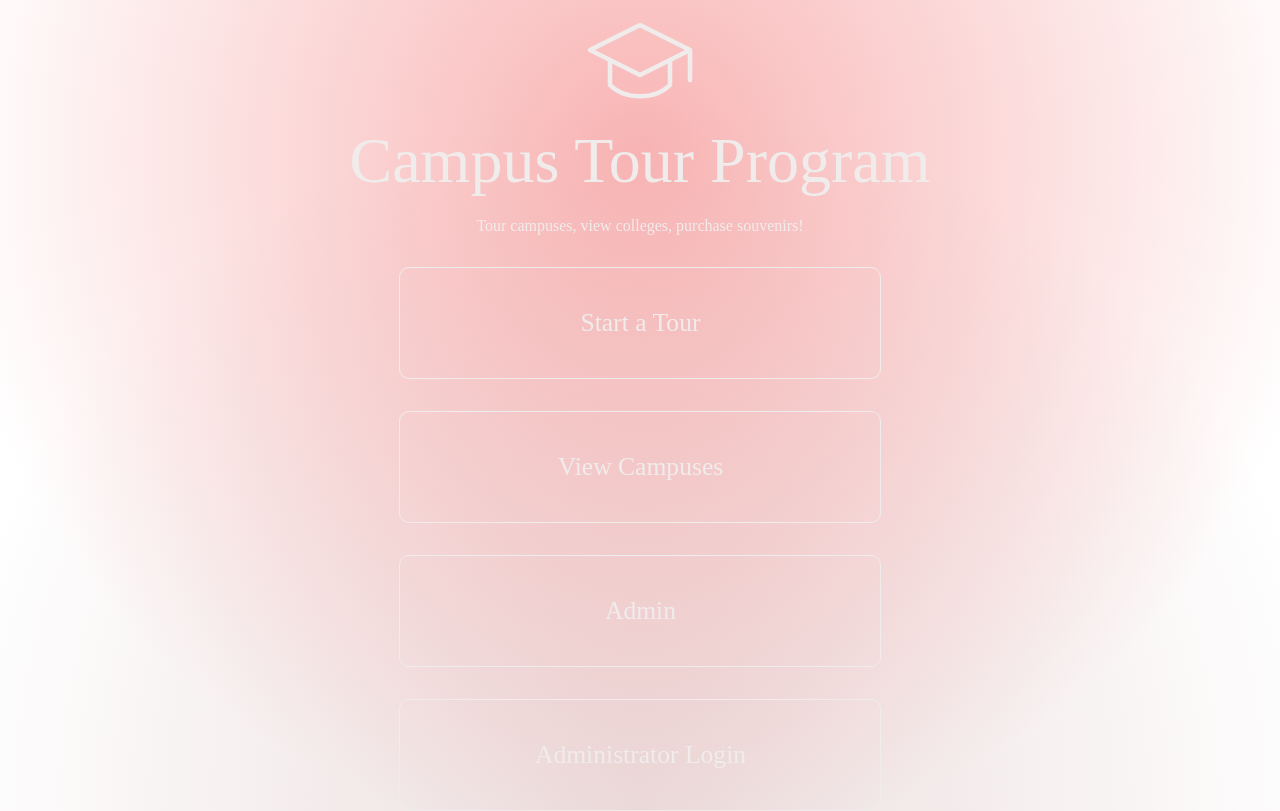
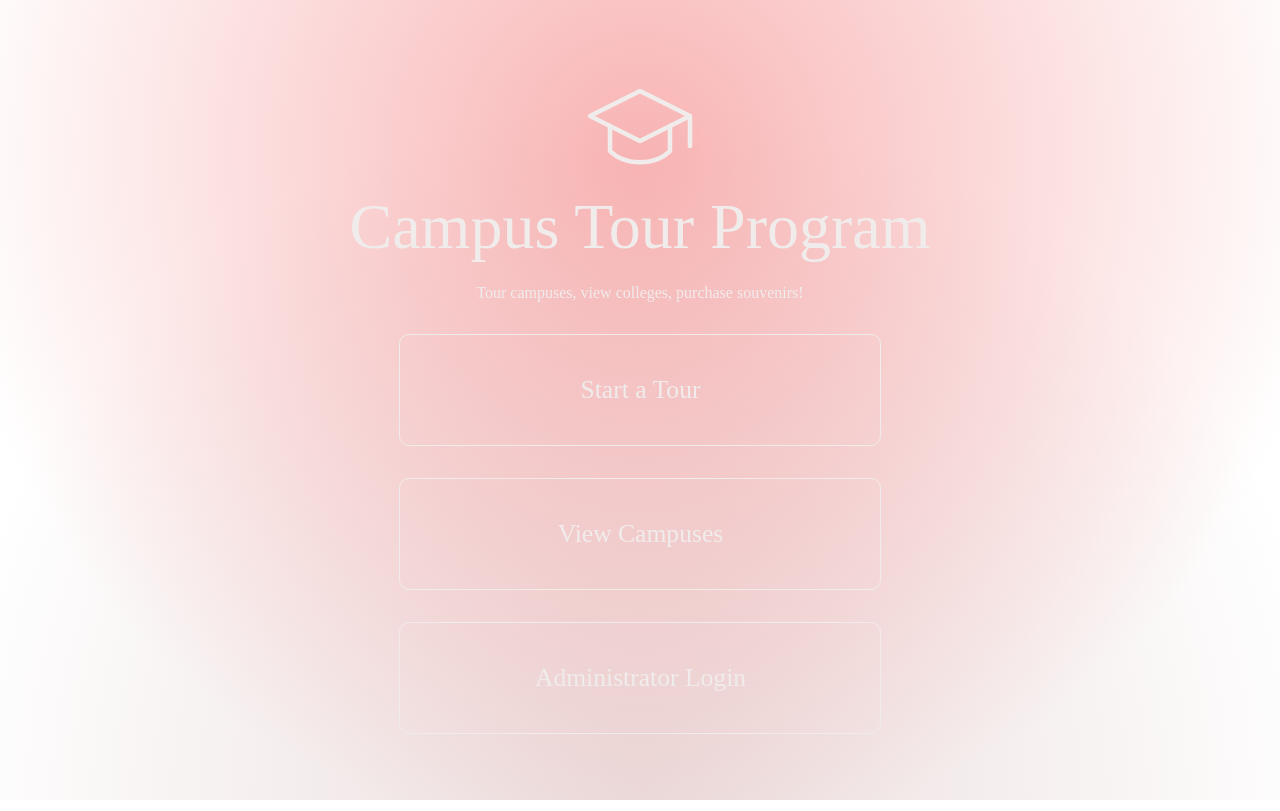
Before and after one commit to blakeallard/CS1D---Project-1-College-Tour, a React (Vite) app in the folder frontend/: page / in a window 1280 px wide. Built offline with nearby package versions, Linux system fonts and the light colour scheme; a web font is replaced by a local one.

Commit message:
Comment out shortcut link to Admin page

```diff
--- a/frontend/src/components/NavBar/NavButtons.jsx
+++ b/frontend/src/components/NavBar/NavButtons.jsx
@@ -22,7 +22,7 @@ export default function NavButtons() {
             <nav className="nav_buttons-container">
                 <NavLink className="nav-button" to={"/tour"}>Start a Tour</NavLink>
                 <NavLink className="nav-button" to={"/campuses"}>View Campuses</NavLink>
-                <NavLink className="nav-button" to={"/admin"}>Admin</NavLink>
+                {/* <NavLink className="nav-button" to={"/admin"}>Admin</NavLink> */}
                 {/* When button clicked, toggles adminClicked boolean value */}
                 <button className="nav-button" onClick={handleAdminClicked}>Administrator Login</button>
                 {/* If adminClicked is "true" then show AdminLogin component, else show nothing */}
```
